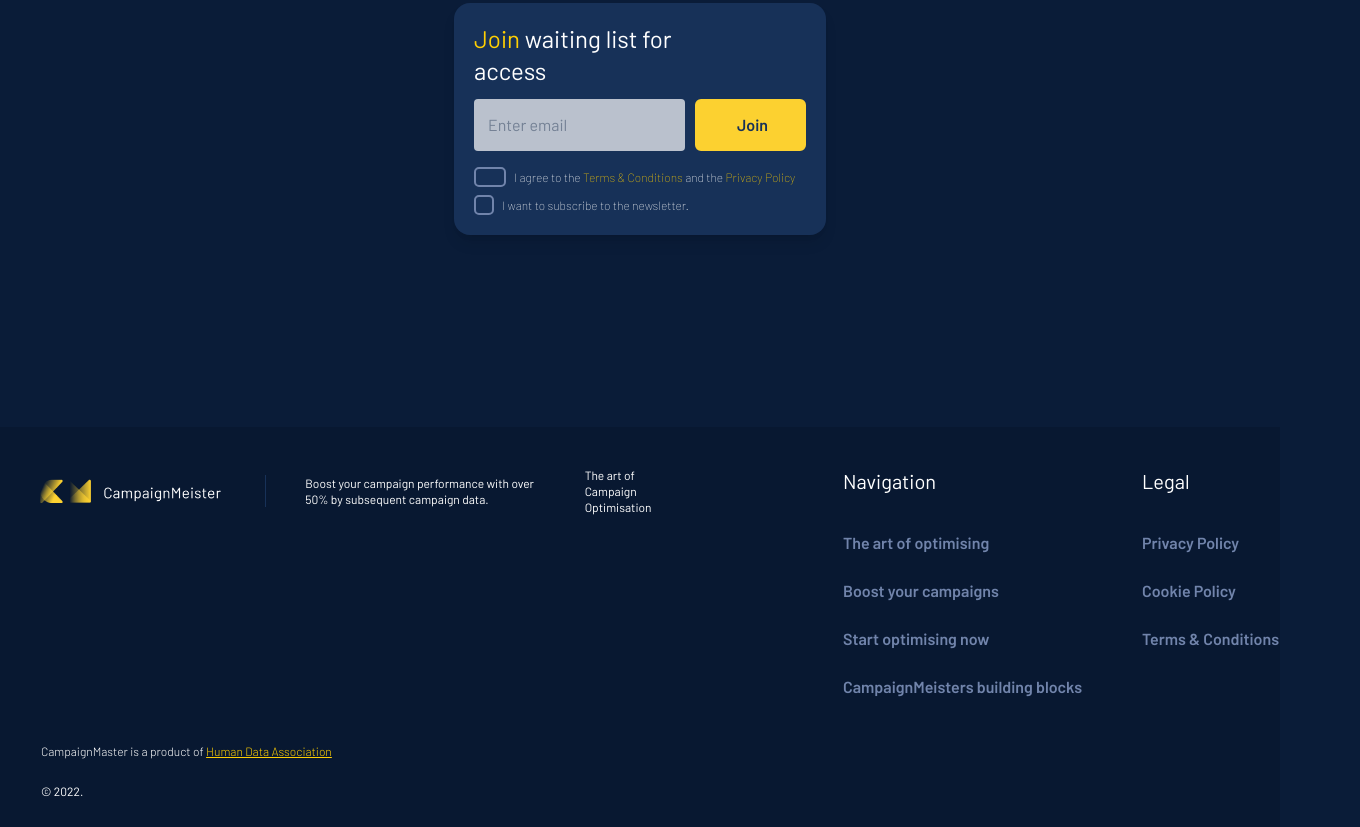
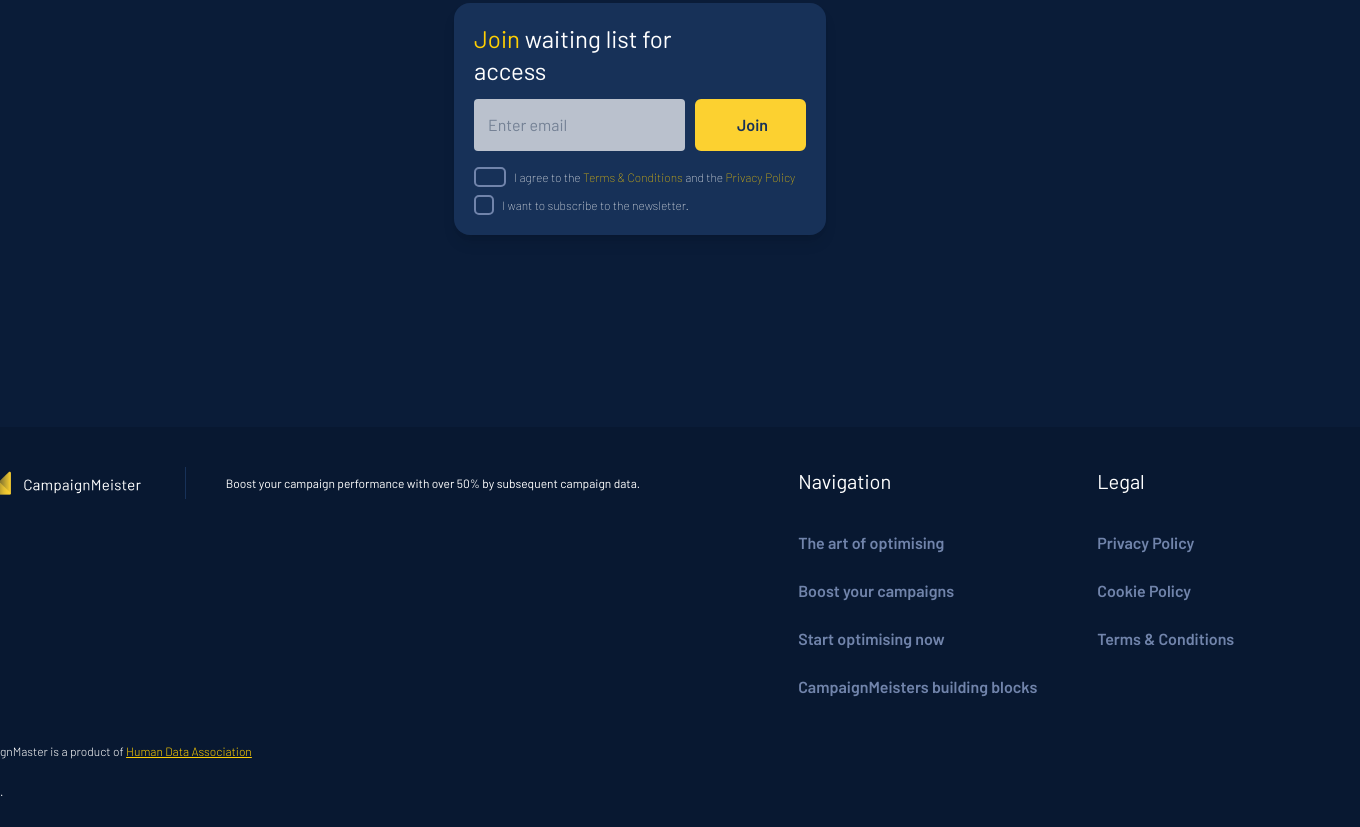
Before and after one commit to berkyuriev/CampaignMeister, a website: page dist/index.html in a window 1280 px wide. Shown: the part 4526-5353 px from the top of the page, 1360 px wide, since content can reach past the window. Drawn offline with nearby package versions, Linux system fonts and the light colour scheme.

Commit message:
fixed footer allignment

```diff
--- a/dist/index.html
+++ b/dist/index.html
@@ -568,7 +568,9 @@
 				</form>
 			</div>
 		</section>
-		<footer class="w-full bg-[#081831] text-white pt-8 px-10 md:pt-10 md:px-0">
+		<footer
+			class="w-[1440px] justify-self-center bg-[#081831] text-white pt-8 px-10 md:pt-10 md:px-0"
+		>
 			<div class="max-w-[1440px] mx-auto">
 				<div class="flex flex-col lg:flex-row gap-8 md:gap-12">
 					<div class="md:pl-10">
@@ -588,7 +590,7 @@
 								Boost your campaign performance with over 50% by subsequent
 								campaign data.
 							</p>
-							<p class="text-xs pt- md:pt-0">
+							<p class="text-xs pt- md:pt-0 md:hidden block">
 								The art of Campaign Optimisation
 							</p>
 						</div>
```
